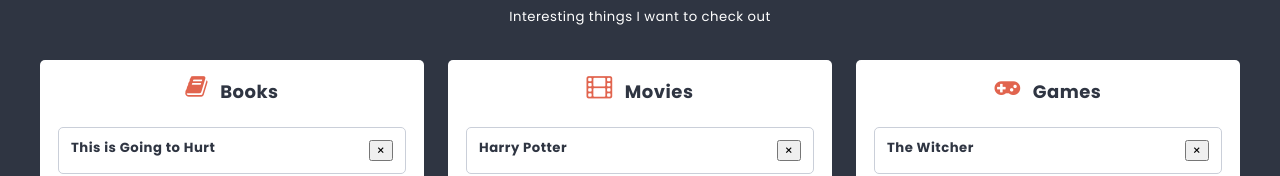
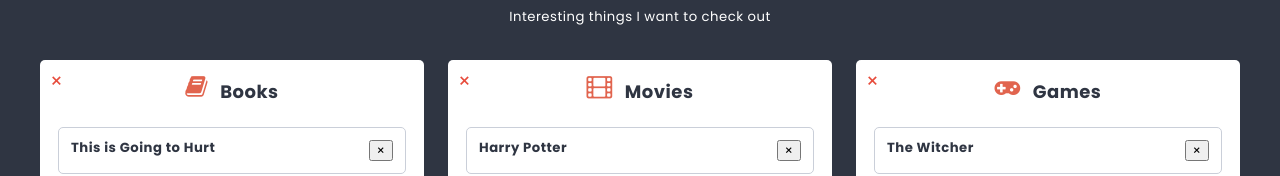
Before and after one commit to lukaszzwolak/ReactApp, a React (Create React App) app in the folder react-app/: page / in a window 1280 px wide. Shown: the part 481-657 px from the top of the page. Built offline with nearby package versions, Linux system fonts and the light colour scheme.

Commit message:
feat: implement column removal feature

```diff
--- a/react-app/src/components/cList/List.js
+++ b/react-app/src/components/cList/List.js
@@ -65,6 +65,12 @@ const List = () => {
         setColumns(updatedColumns);
     };
 
+    const removeColumn = columnId => {
+        const updatedColumns = columns.filter(column => column.id !== columnId);
+        setColumns(updatedColumns);
+    };
+
+
     return (
         <div className={styles.list}>
             <header className={styles.header}>
@@ -81,6 +87,7 @@ const List = () => {
                         cards={column.cards}
                         addCard={addCard}
                         removeCard={removeCard}
+                        removeColumn={removeColumn}
                     />
                 ))}
             </section>
--- a/react-app/src/components/fColumn/Column.js
+++ b/react-app/src/components/fColumn/Column.js
@@ -22,6 +22,14 @@ const Column = props => {
                     />
                 ))}
             </ul>
+            <button
+                className={styles.removeButton}
+                onClick={() => props.removeColumn(props.id)}
+            >
+                ×
+            </button>
+
+
             <CardForm columnId={props.id} action={props.addCard} />
         </article>
     );
--- a/react-app/src/components/fColumn/Column.module.scss
+++ b/react-app/src/components/fColumn/Column.module.scss
@@ -2,6 +2,7 @@
 @import '../../styles/settings.scss';
 
 .column {
+    position: relative;
     flex-shrink: 0;
     width: calc(33% - 12px);
     background: $color-light;
@@ -35,6 +36,19 @@
     padding: math.div($base-size, 2) 0;
 }
 
+.removeButton {
+    position: absolute;
+    top: 10px;
+    left: 10px;
+    background: none;
+    border: none;
+    font-size: 20px;
+    color: #e74c3c;
+    cursor: pointer;
+    padding: 0;
+}
+
+
 @media (max-width: 767px) {
     .column {
         width: 100%;
```
